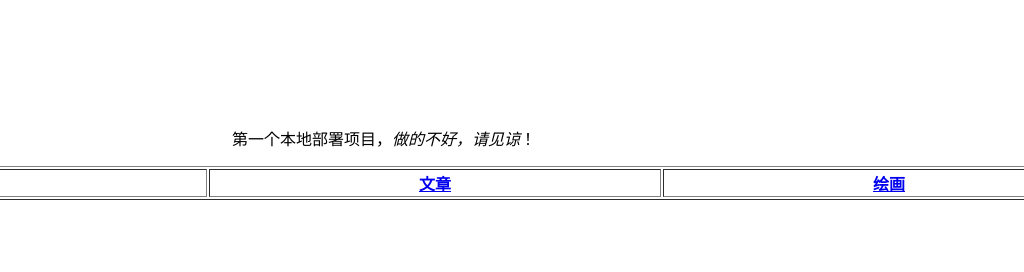
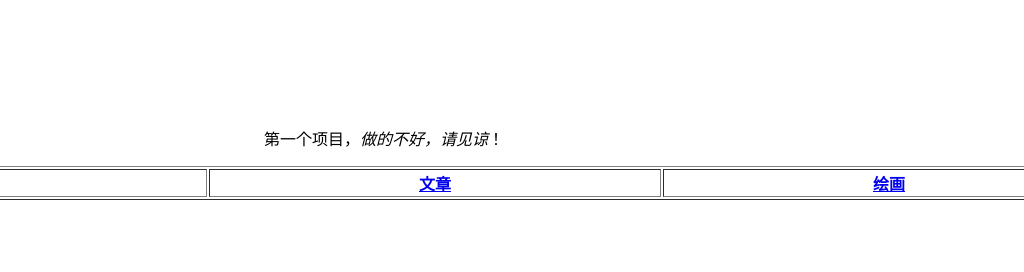
Before and after one commit to shamate-tv/shamate-tv.github.io, a plain HTML site: page video/index.html in a window 1280 px wide. Shown: the top 272 px of the page, 256-1280 px from the left. Drawn offline with Linux system fonts and the light colour scheme.

Commit message:
Update index.html

```diff
--- a/video/index.html
+++ b/video/index.html
@@ -7,7 +7,7 @@
 
 <body>
 <h1 align="left"><img src="/img/logo.jpg"  alt="" width="83" height="83" align="absmiddle"/>杀马特电视</h1>
-<p align="center">第一个本地部署项目，<em>做的不好，请见谅</em>！</p>
+<p align="center">第一个项目，<em>做的不好，请见谅</em>！</p>
 <table width="1820" border="1">
   <tr>
     <th style="color: #282F37" scope="col"><a href="/index.html">首页</a></th>
```
